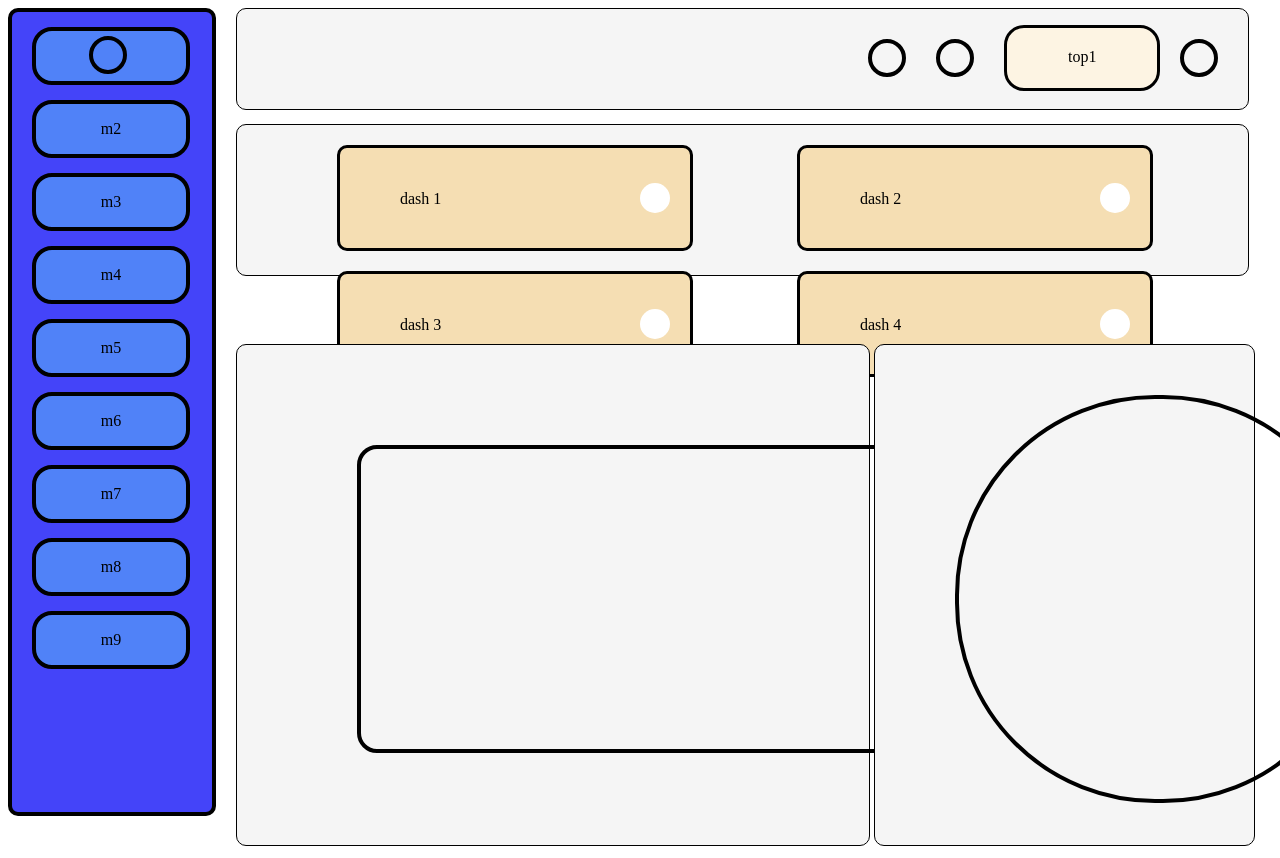
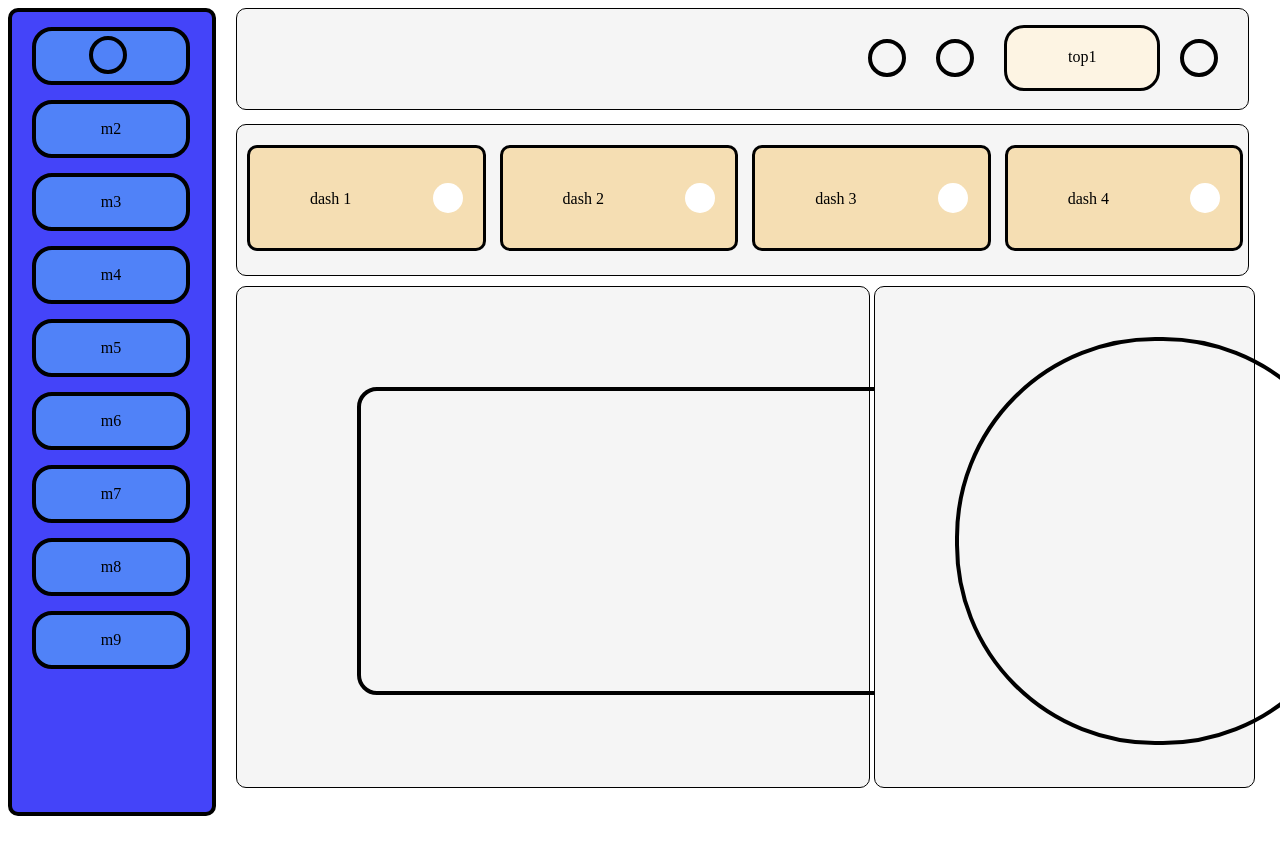
Before and after one commit to kjkjbig/sb-admin, a plain HTML site: page index.html in a window 1280 px wide. Shown: the top 858 px of the page. After the commit the page ends 816 px from the top, so only its background shows below. Drawn offline with Linux system fonts and the light colour scheme.

Commit message:
Update index.html

```diff
--- a/index.html
+++ b/index.html
@@ -80,13 +80,13 @@
 
         .divdash{
            background-color: wheat;
-           width: 350px;
+           width: 23%;
            height: 100px;
            border: 3px solid;
            border-radius: 10px;
            display: inline-block;
            margin-top: 20px;
-           margin-left: 100px;
+           margin-left: 10px;
         }
 
         .dashboard > div > p {
```
